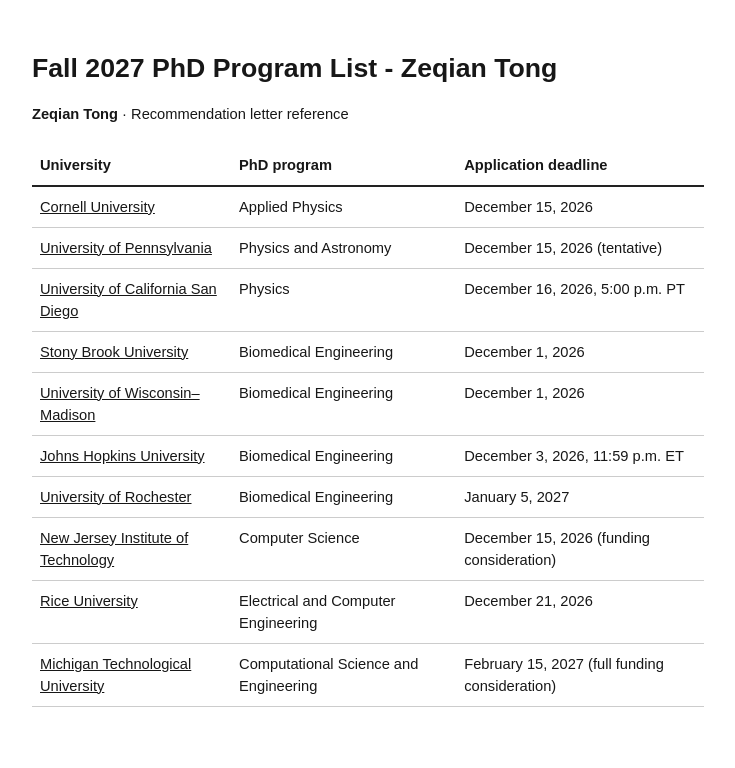
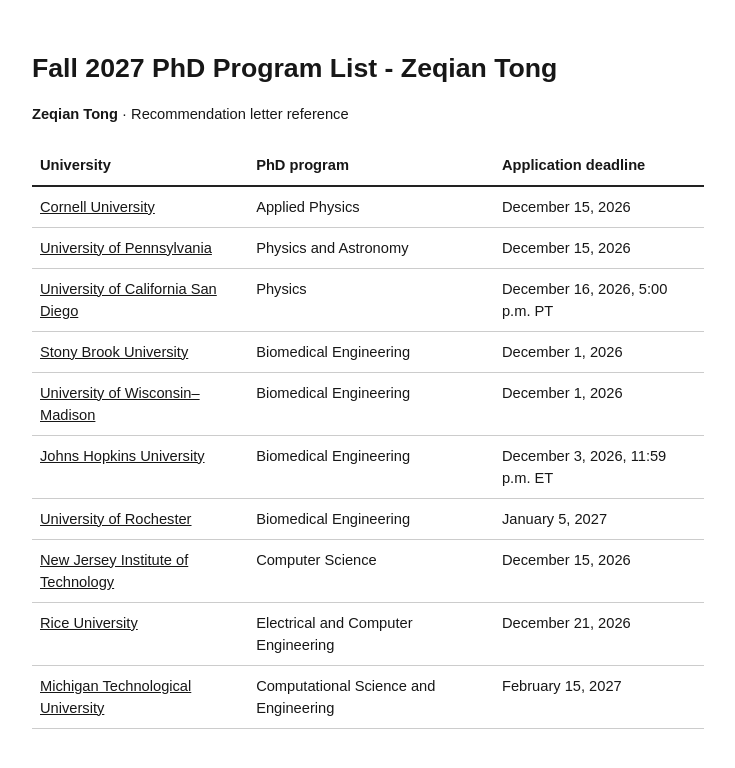
Before and after one commit to Suzuka2788/fall-2027-phd-program-list, a plain HTML site: page index.html in a window 1280 px wide. Shown: the whole page, without its empty margins (272-1007 px from the left). Drawn offline with Linux system fonts and the light colour scheme.

Commit message:
Remove deadline annotations

```diff
--- a/index.html
+++ b/index.html
@@ -5,7 +5,7 @@
 <p><strong>Zeqian Tong</strong> · Recommendation letter reference</p>
 <table><thead><tr><th>University</th><th>PhD program</th><th>Application deadline</th></tr></thead><tbody>
 <tr><td><a href="https://catalog.cornell.edu/programs/applied-physics-phd/">Cornell University</a></td><td>Applied Physics</td><td>December 15, 2026</td></tr>
-<tr><td><a href="https://openstemfield.org/opportunities/749-penn-phd-in-physics-and-astronomy-quantum-matter-nanotechnology/">University of Pennsylvania</a></td><td>Physics and Astronomy</td><td>December 15, 2026 (tentative)</td></tr>
+<tr><td><a href="https://openstemfield.org/opportunities/749-penn-phd-in-physics-and-astronomy-quantum-matter-nanotechnology/">University of Pennsylvania</a></td><td>Physics and Astronomy</td><td>December 15, 2026</td></tr>
 <tr><td><a href="https://new.physics.ucsd.edu/students/graduate/requirements">University of California San Diego</a></td><td>Physics</td><td>December 16, 2026, 5:00 p.m. PT</td></tr>
 </tbody>
 <tbody>
@@ -15,8 +15,8 @@
 <tr><td><a href="https://www.hajim.rochester.edu/bme/graduate/applicants.html">University of Rochester</a></td><td>Biomedical Engineering</td><td>January 5, 2027</td></tr>
 </tbody>
 <tbody>
-<tr><td><a href="https://cs.njit.edu/admission-requirements-and-financial-support-phd-computer-science-program">New Jersey Institute of Technology</a></td><td>Computer Science</td><td>December 15, 2026 (funding consideration)</td></tr>
+<tr><td><a href="https://cs.njit.edu/admission-requirements-and-financial-support-phd-computer-science-program">New Jersey Institute of Technology</a></td><td>Computer Science</td><td>December 15, 2026</td></tr>
 <tr><td><a href="https://www.ece.rice.edu/academics/graduate-programs/graduate-admissions">Rice University</a></td><td>Electrical and Computer Engineering</td><td>December 21, 2026</td></tr>
-<tr><td><a href="https://www.mtu.edu/academics/cse/index.html">Michigan Technological University</a></td><td>Computational Science and Engineering</td><td>February 15, 2027 (full funding consideration)</td></tr>
+<tr><td><a href="https://www.mtu.edu/academics/cse/index.html">Michigan Technological University</a></td><td>Computational Science and Engineering</td><td>February 15, 2027</td></tr>
 </tbody></table>
 </html>
```
